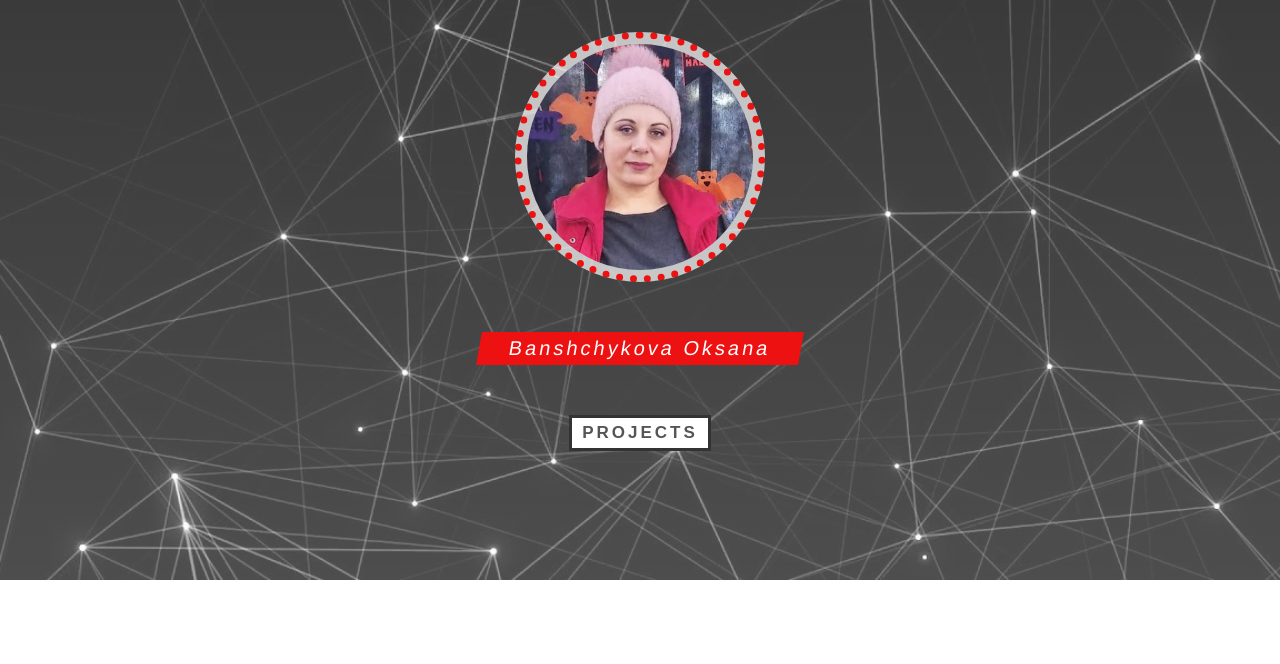
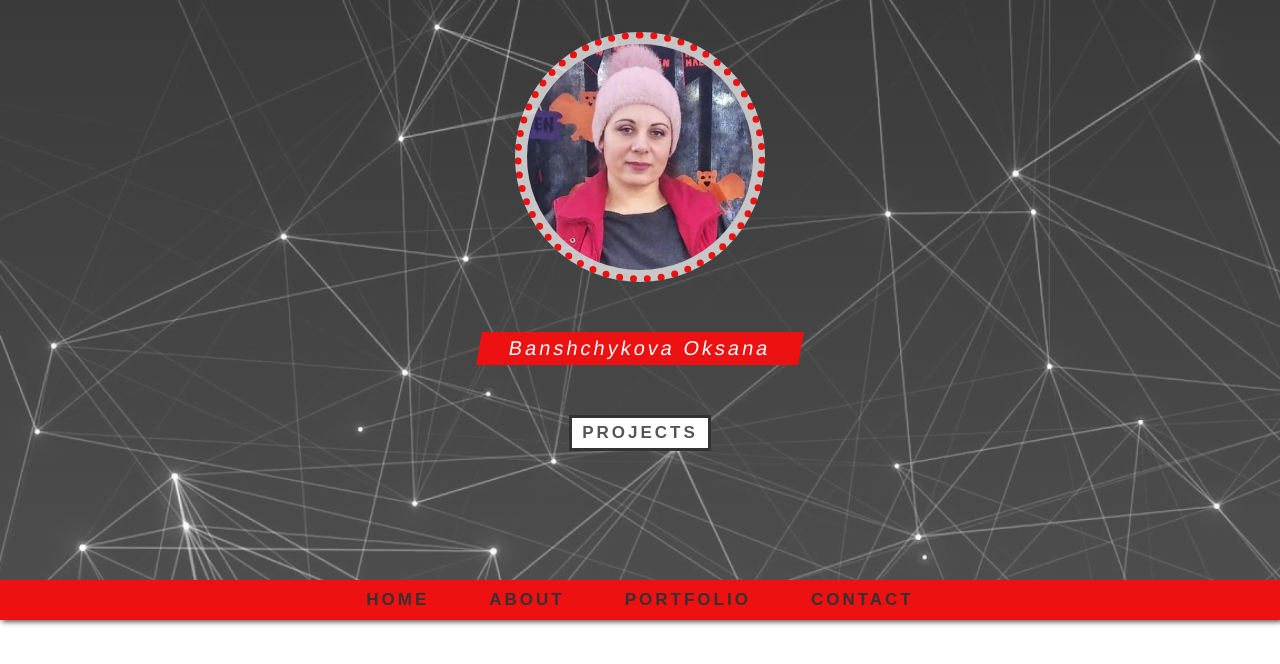
Before and after one commit to oxica/personal-portfolio, a plain HTML site: page index.html in a window 1280 px wide. Shown: the part 220-884 px from the top of the page. Before the commit the page ends 800 px from the top, so only its background shows below. Drawn offline with Linux system fonts and the light colour scheme.

Commit message:
add navbar

```diff
--- a/index.html
+++ b/index.html
@@ -15,7 +15,7 @@
 <body>
 
     <div class="container">
-        <section class="section-1">
+        <section class="section-1 center">
             <h1 class="section-1-heading">
                 Frontend developer
             </h1>
@@ -23,6 +23,14 @@
             <h2 class="person-name">Banshchykova Oksana</h2>
             <a href="#" class="section-1-btn">Projects</a>
         </section>
+        <nav class="navbar center">
+            <a href="#" class="navbar-link">Home</a>
+            <a href="#" class="navbar-link">About</a>
+            <a href="#" class="navbar-link">Portfolio</a>
+            <a href="#" class="navbar-link">Contact</a>
+        </nav>
+
+        <br><br><br><br><br><br><br><br><br><br><br><br><br><br><br><br><br><br><br><br><br><br><br><br><br><br><br><br><br><br><br><br><br><br><br><br><br><br><br><br><br><br><br><br><br><br><br><br><br><br>
     </div>
 
     <script src="./index.js"></script>
--- a/style.css
+++ b/style.css
@@ -13,15 +13,18 @@ html{
     font-size: 62.5%;
 }
 
+.center{
+display: flex;
+justify-content: center;
+align-items: center;
+}
+
 .section-1{
     width: 100%;
     height: 100vh;
     background: linear-gradient(rgba(255, 255, 255, .2), rgba(255, 255, 255, .3)), url(images/bg.jpg) center no-repeat;
     background-size: cover;
-    display: flex;
     flex-direction: column;
-    align-items: center;
-    justify-content: center;
 }
 
 .section-1-heading{
@@ -68,3 +71,41 @@ html{
      text-transform: uppercase;
     letter-spacing: .3rem;
 }
+
+.navbar{
+    width: 100%;
+    height: 4rem;
+    background-color: rgb(238, 17, 17);
+    box-shadow: .2rem .2rem .5rem #555;
+}
+
+.navbar-link{
+    font-size: 1.7rem;
+    font-weight: 600;
+    color: #333;
+    margin: 0 3rem;
+    letter-spacing: .3rem;
+    text-transform: uppercase;
+    position: relative;
+    transition: color 0.2s;
+}
+
+.navbar-link:hover{
+    color:#fff;
+}
+
+.navbar-link::before{
+    content: "";
+    width: 0;
+    height: 0.2rem;
+    background-color: #fff;
+    position: absolute;
+    right: -15%;
+    bottom: -0.3rem;
+    transition: .2s;
+}
+
+.navbar-link:hover::before{
+    width: 130%;
+
+}
```
